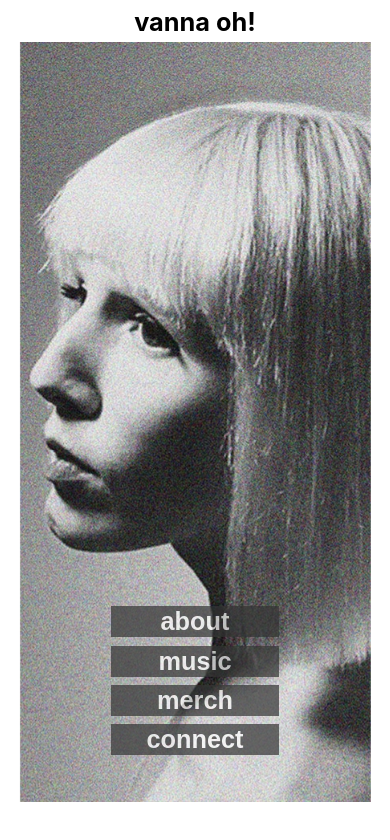
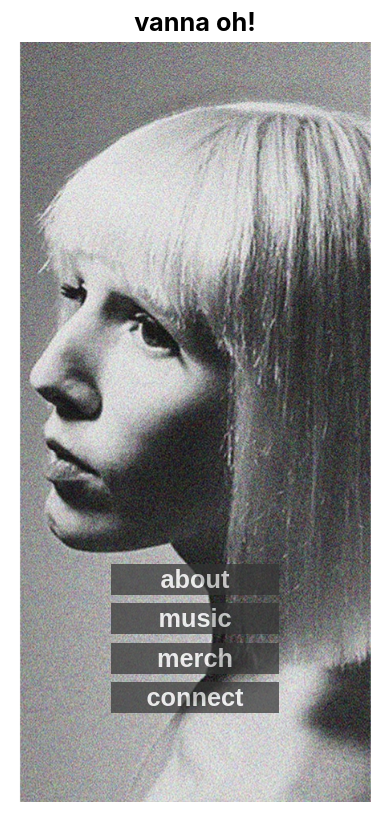
Before and after one commit to lindsayjohnston/Vanna-Oh-Website-Nov-2021, a React (Create React App) app: page / in a window 390 px wide. Shown: the top 840 px of the page. Built offline with nearby package versions, Linux system fonts and the light colour scheme.

Commit message:
Changed portrait css in App and menu for mobile

```diff
--- a/src/components/portrait/MainBodyPortrait/MainBodyPortrait.css
+++ b/src/components/portrait/MainBodyPortrait/MainBodyPortrait.css
@@ -60,6 +60,7 @@
     background-image: url("../../../media/sad-mode-background-tablet-1024x1366.jpg") ;
     background-repeat: no-repeat;
     background-size: cover;
+    background-position: -10vw 0;
     height: 100%;
     width: 100%;
     /* margin: 10vh 5vw; */
--- a/src/components/portrait/MenuPortrait/MenuPortrait.css
+++ b/src/components/portrait/MenuPortrait/MenuPortrait.css
@@ -1,7 +1,7 @@
 .menuPortrait{
     /* background-color: salmon; */
     position: absolute;
-    bottom: 5vh;
+    bottom: 10vh;
     width:100%;
     display:flex;
     align-items: center;
```
